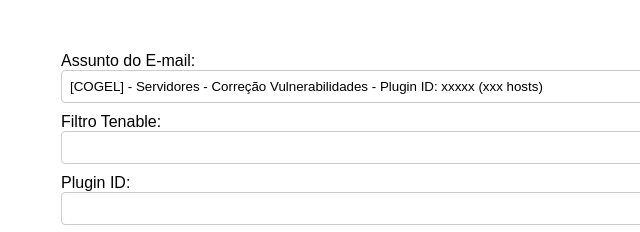
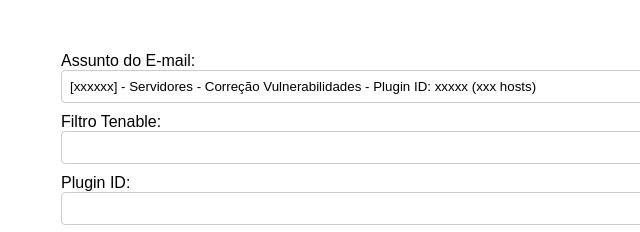
Before and after one commit to leomalefico/template, a plain HTML site: page index.html in a window 1280 px wide. Shown: the part 174-406 px from the top of the page, 179-819 px from the left. Drawn offline with Linux system fonts and the light colour scheme.

Commit message:
atualização valor

```diff
--- a/index.html
+++ b/index.html
@@ -14,7 +14,7 @@
     <h2>Formulário GV</h2>
     <form id="emailForm">
         <label for="assuntoEmail">Assunto do E-mail:</label>
-        <input type="text" id="assuntoEmail" name="assuntoEmail" value="[COGEL] - Servidores - Correção Vulnerabilidades - Plugin ID: xxxxx (xxx hosts)" required>
+        <input type="text" id="assuntoEmail" name="assuntoEmail" value="[xxxxxx] - Servidores - Correção Vulnerabilidades - Plugin ID: xxxxx (xxx hosts)" required>
         <label for="filtroTenable">Filtro Tenable:</label>
         <input type="text" id="filtroTenable" name="filtroTenable" required>
         <label for="pluginId">Plugin ID:</label>
```
